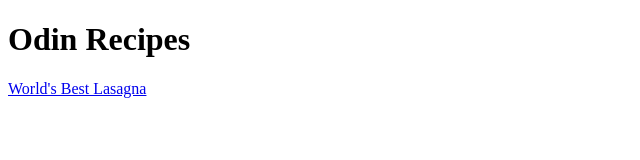
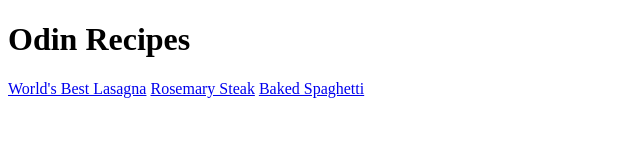
Before and after one commit to corneliustgunn/odin-recipes, a plain HTML site: page index.html in a window 1280 px wide. Shown: the whole page, without its empty margins (0-640 px from the left). Drawn offline with Linux system fonts and the light colour scheme.

Commit message:
Added recipes for Baked Spaghetti and Rosemary Steak.

```diff
--- a/index.html
+++ b/index.html
@@ -11,5 +11,9 @@
     </body>
 
     <a href="recipes/lasagna.html">World's Best Lasagna</a>
+    <a href="recipes/steak.html">Rosemary Steak</a>
+    <a href="recipes/spaghetti.html>">Baked Spaghetti</a>
+
+
 
 </html>
```
